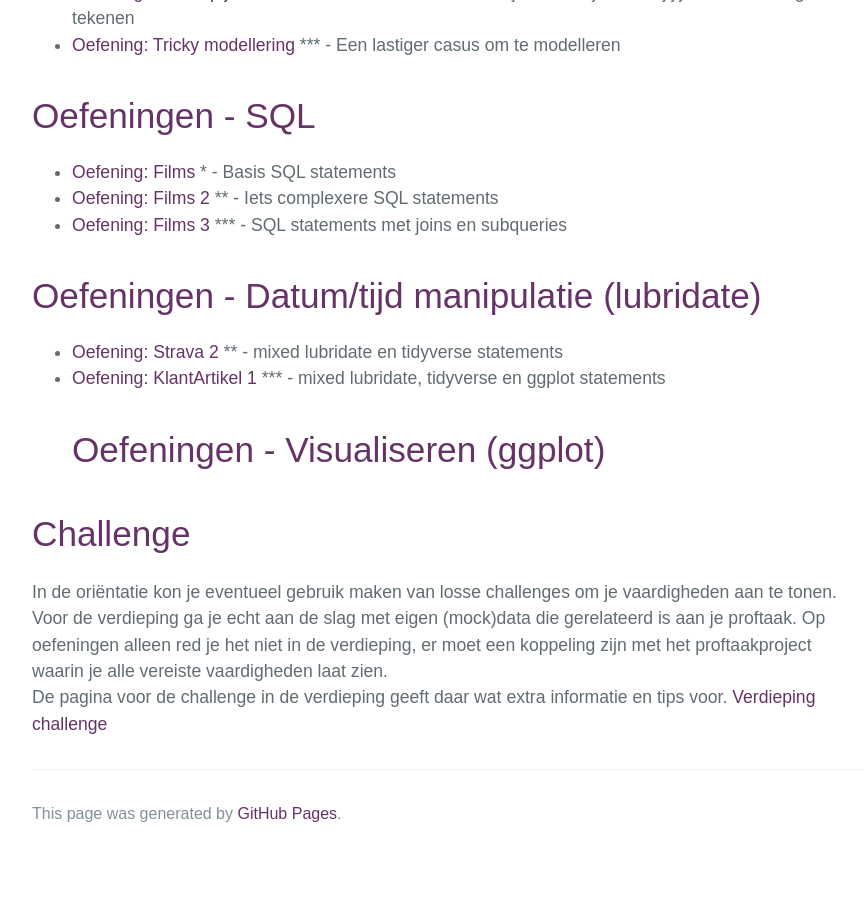
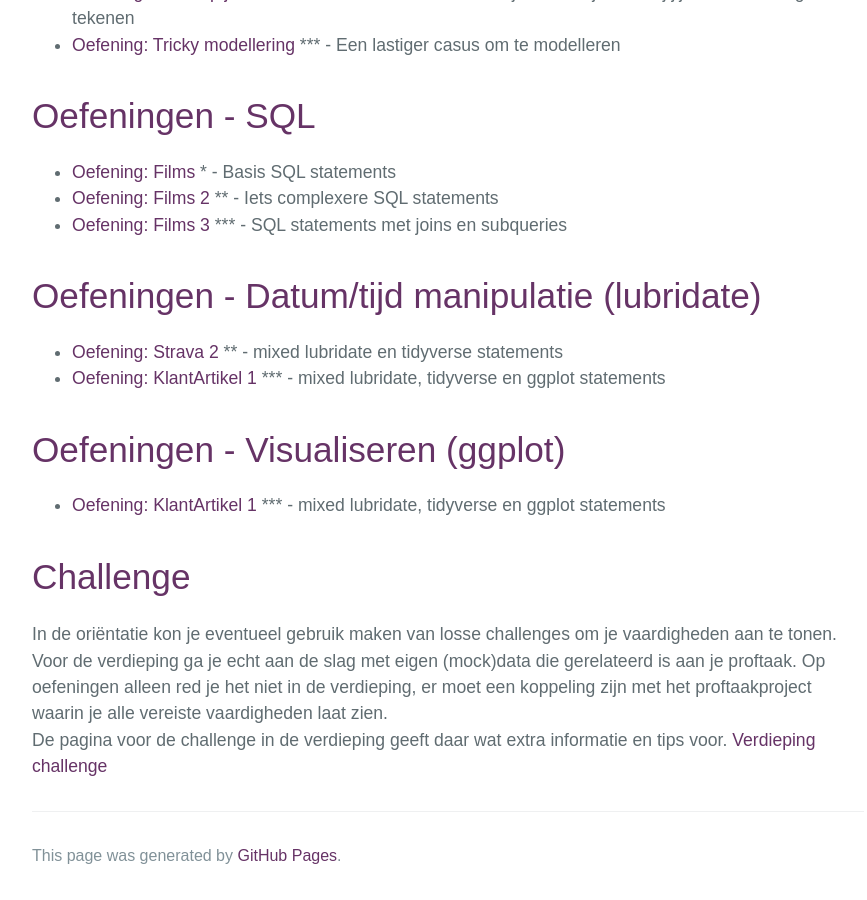
Before and after one commit to ksuilen/ksuilen.github.io, a Jekyll site: the page built from toolbox_verdieping.md, in a window 1280 px wide and 900 px high, scrolled down 978 px. Shown: the whole window, without its empty margins (192-1059 px from the left). Built offline with Jekyll 4.4.1, drawn with Linux system fonts in a browser that asks for light colours; our own code applies the rules of GitHub Pages for plain Markdown files; the repository's description, which GitHub fills in, is left out; before the commit the page ends 1836 px from its top, so only the background shows below that.

Commit message:
toolbox_verdieping updated

```diff
--- a/toolbox_verdieping.md
+++ b/toolbox_verdieping.md
@@ -32,8 +32,9 @@ Bekijk wat je hiervan nodig hebt, misschien heb je de extra uitleg niet eens nod
 # Oefeningen - Datum/tijd manipulatie (lubridate)
 - [Oefening: Strava 2](oefening_lubridate_1) \*\* - mixed lubridate en tidyverse statements
 - [Oefening: KlantArtikel 1](oefening_lubridate_2) \*\*\* - mixed lubridate, tidyverse en ggplot statements
+
 # Oefeningen - Visualiseren (ggplot)
-
+- [Oefening: KlantArtikel 1](oefening_lubridate_2) \*\*\* - mixed lubridate, tidyverse en ggplot statements
 
 # [Challenge](challenges_verdieping)
 In de oriëntatie kon je eventueel gebruik maken van losse challenges om je vaardigheden aan te tonen. Voor de verdieping ga je echt aan de slag met eigen (mock)data die gerelateerd is aan je proftaak. Op oefeningen alleen red je het niet in de verdieping, er moet een koppeling zijn met het proftaakproject waarin je alle vereiste vaardigheden laat zien.
```
